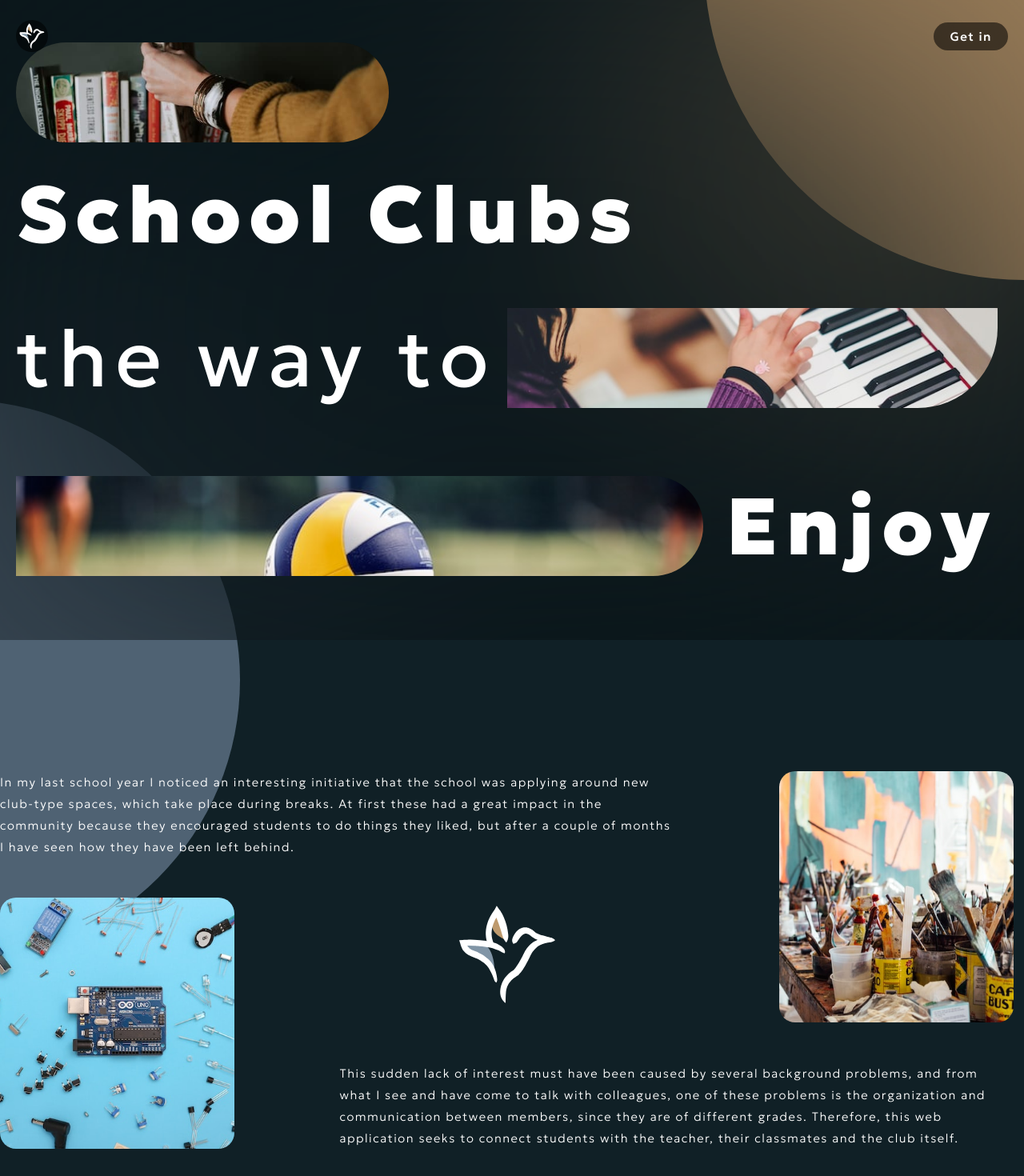
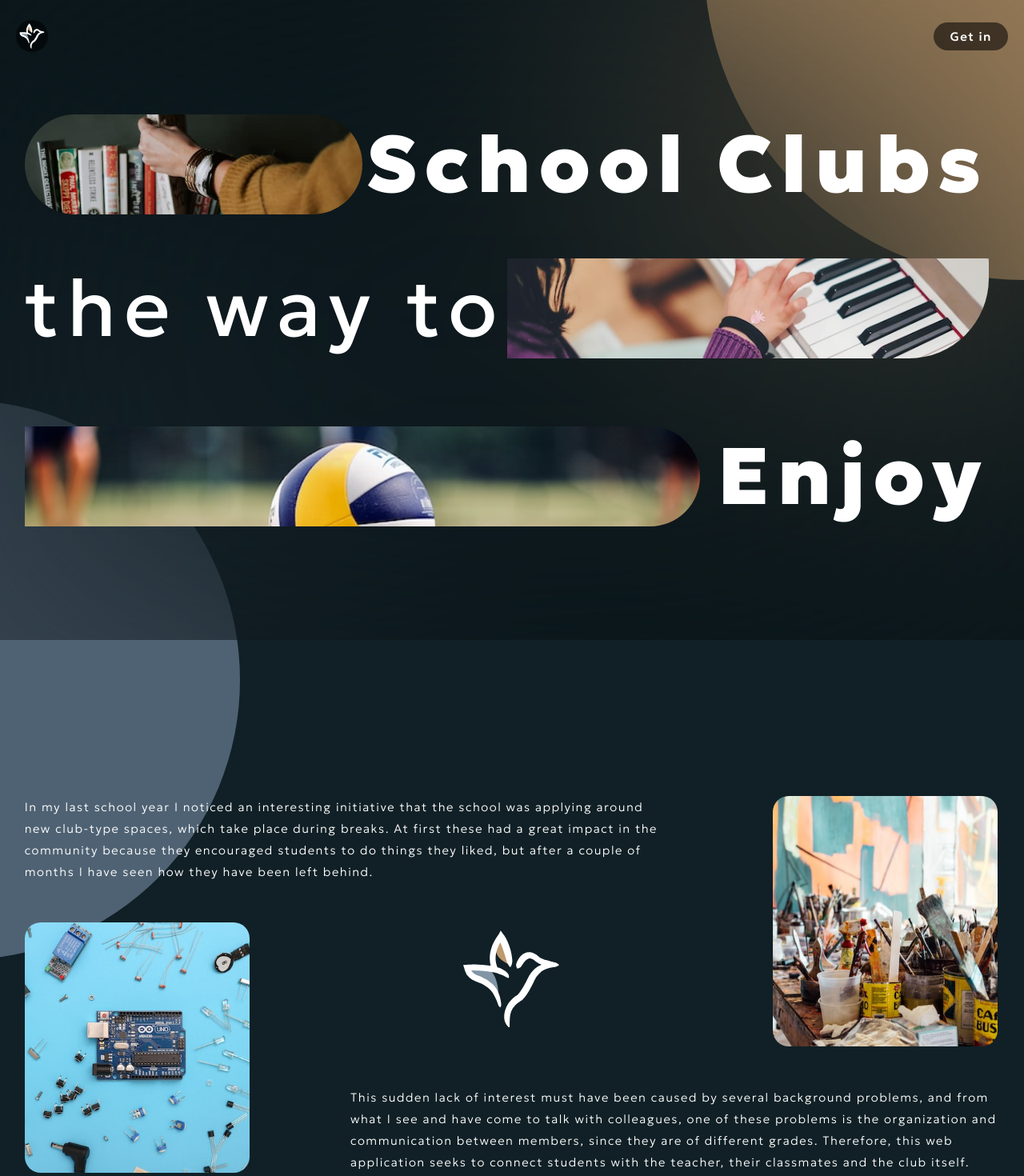
Before and after one commit to simonpine/clubHub-frontend, a React (Create React App) app: page / in a window 1280 px wide. Shown: the top 1470 px of the page at 80% size. Built offline with nearby package versions, Linux system fonts and the light colour scheme.

Commit message:
the landing page responsive problem was solved, and the animation of the club cards changed

```diff
--- a/src/scss/_home.scss
+++ b/src/scss/_home.scss
@@ -57,12 +57,12 @@
 
 @keyframes apearCard {
     0% {
-        margin-top: 0px;
+        margin-top: -30px;
         opacity: 0;
     }
 
     100% {
-        margin-top: 30px;
+        margin-top: 0px;
         opacity: 1;
     }
 }
--- a/src/scss/_landingPage.scss
+++ b/src/scss/_landingPage.scss
@@ -2,7 +2,7 @@
 .mainTitle {
     max-width: 1350px;
     font-size: 100px;
-    padding: 20px;
+    padding: 2.4vw;
     letter-spacing: 10px;
     font-weight: 900;
     line-height: 1.8;
@@ -20,7 +20,7 @@
 }
 
 .img1 {
-    width: 38%;
+    width: 35%;
     height: 125px;
     border-radius: 100px;
     overflow: hidden;
@@ -105,8 +105,9 @@ img {
 }
 //----------------------------------Content
 .contContiner{
+    padding: 2.4vw;
     min-height: 100vh;
-    width: 99vw;
+    width: 95vw;
     @include flex(row, center, center, center, wrap)
 }
 .Content{
--- a/src/scss/_schedule.scss
+++ b/src/scss/_schedule.scss
@@ -7,7 +7,7 @@
     padding: 20px;
     width: 700px;
     transition: 0.3s;
-    animation-name: apear2;
+    // animation-name: apear2;
     animation-duration: 0.3s;
     margin: 90px;
 }
```
